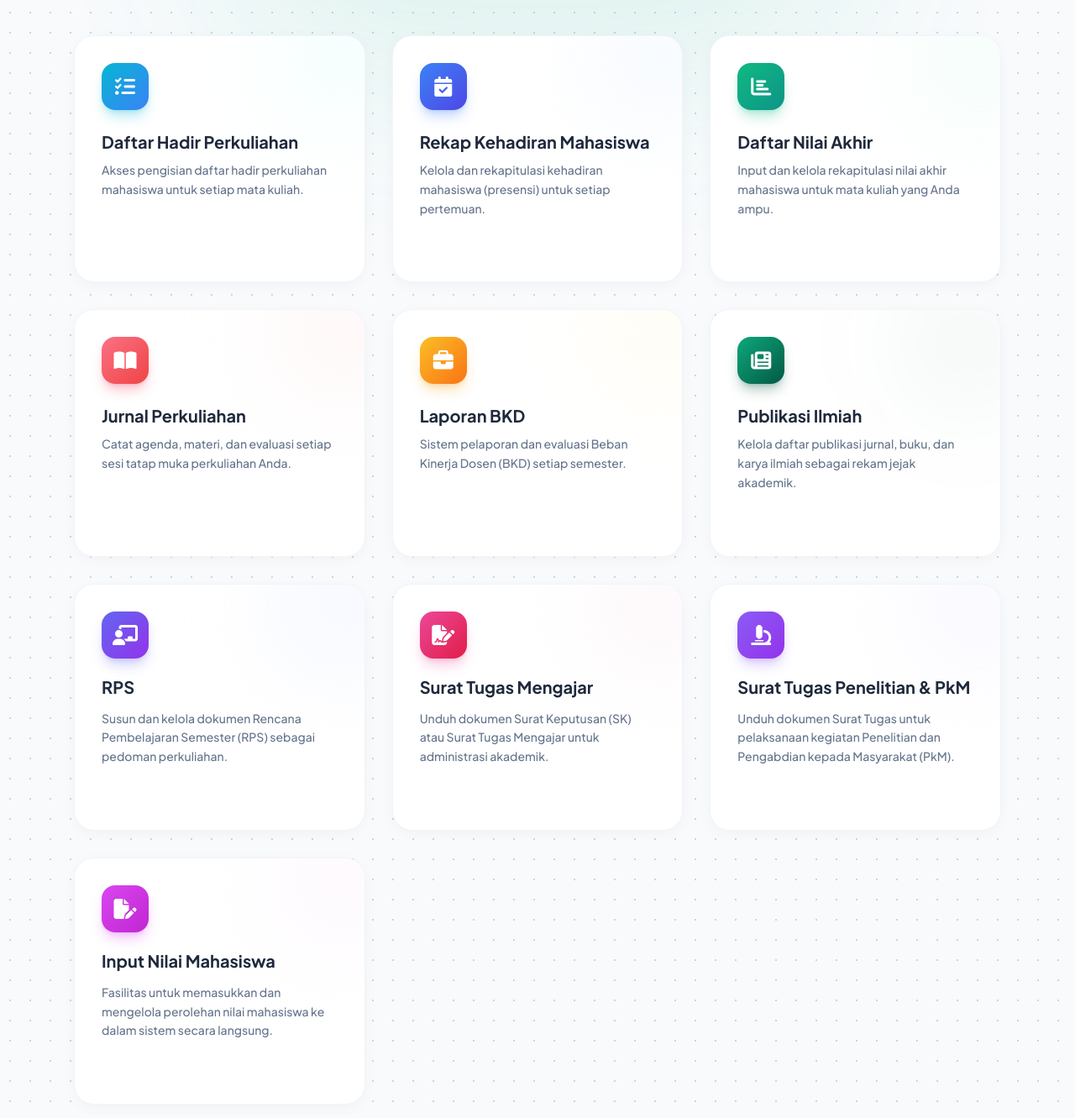
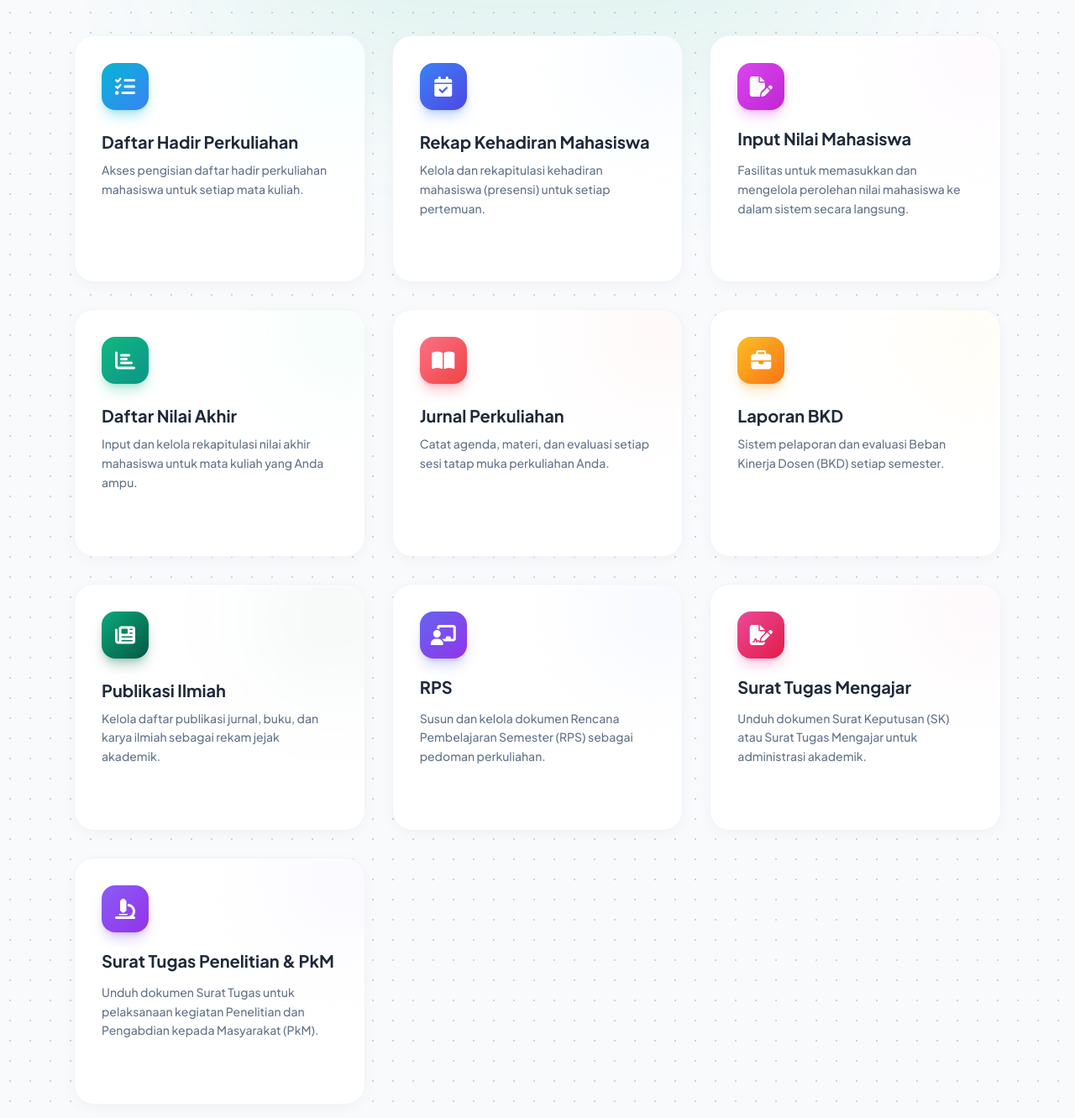
Before and after one commit to perkuliahanonline123-droid/akademikstaiis, a plain HTML site: page pintasandosen.html in a window 1280 px wide. Shown: the part 309-1640 px from the top of the page at 84% size. Drawn offline with nearby package versions, Linux system fonts and the light colour scheme.

Commit message:
Update pintasandosen.html

```diff
--- a/pintasandosen.html
+++ b/pintasandosen.html
@@ -52,7 +52,7 @@
         .delay-700 { animation-delay: 700ms; }
         .delay-800 { animation-delay: 800ms; }
         .delay-900 { animation-delay: 900ms; }
-        .delay-1000 { animation-delay: 1000ms; } /* Tambahan delay untuk card ke-10 */
+        .delay-1000 { animation-delay: 1000ms; }
 
         .glass-header {
             background: rgba(255, 255, 255, 0.85);
@@ -115,8 +115,21 @@
                 </div>
             </a>
 
-            <!-- 3. Daftar Nilai Akhir -->
-            <a href="https://akademikstaiis.vercel.app/nilaikelas.html" target="_blank" class="group block bg-white rounded-3xl p-6 md:p-8 border border-slate-100 shadow-[0_4px_20px_-4px_rgba(0,0,0,0.05)] hover:shadow-[0_15px_30px_-5px_rgba(4,88,68,0.15)] hover:-translate-y-2 transition-all duration-300 animate-fade-in-up delay-300 relative overflow-hidden">
+            <!-- 3. Input Nilai Mahasiswa (DIPINDAH KE SINI) -->
+            <a href="https://sijillat.vercel.app/inputnilai.html" target="_blank" class="group block bg-white rounded-3xl p-6 md:p-8 border border-slate-100 shadow-[0_4px_20px_-4px_rgba(0,0,0,0.05)] hover:shadow-[0_15px_30px_-5px_rgba(4,88,68,0.15)] hover:-translate-y-2 transition-all duration-300 animate-fade-in-up delay-300 relative overflow-hidden">
+                <div class="absolute top-0 right-0 w-32 h-32 bg-fuchsia-50 rounded-full blur-3xl group-hover:bg-fuchsia-100 transition-colors duration-500 -mr-10 -mt-10"></div>
+                <div class="w-14 h-14 rounded-2xl bg-gradient-to-br from-fuchsia-500 to-fuchsia-600 text-white flex items-center justify-center text-2xl shadow-lg shadow-fuchsia-500/30 mb-5 relative z-10 group-hover:scale-110 transition-transform duration-300">
+                    <i class="fa-solid fa-file-pen"></i>
+                </div>
+                <h3 class="text-xl font-bold text-slate-800 mb-3 relative z-10 group-hover:text-fuchsia-600 transition-colors">Input Nilai Mahasiswa</h3>
+                <p class="text-sm text-slate-500 font-medium leading-relaxed relative z-10">Fasilitas untuk memasukkan dan mengelola perolehan nilai mahasiswa ke dalam sistem secara langsung.</p>
+                <div class="mt-6 flex items-center text-fuchsia-600 text-sm font-bold opacity-0 group-hover:opacity-100 transform translate-x-[-10px] group-hover:translate-x-0 transition-all duration-300 relative z-10">
+                    Buka Layanan <i class="fa-solid fa-arrow-right ml-2"></i>
+                </div>
+            </a>
+
+            <!-- 4. Daftar Nilai Akhir -->
+            <a href="https://akademikstaiis.vercel.app/nilaikelas.html" target="_blank" class="group block bg-white rounded-3xl p-6 md:p-8 border border-slate-100 shadow-[0_4px_20px_-4px_rgba(0,0,0,0.05)] hover:shadow-[0_15px_30px_-5px_rgba(4,88,68,0.15)] hover:-translate-y-2 transition-all duration-300 animate-fade-in-up delay-400 relative overflow-hidden">
                 <div class="absolute top-0 right-0 w-32 h-32 bg-emerald-50 rounded-full blur-3xl group-hover:bg-emerald-100 transition-colors duration-500 -mr-10 -mt-10"></div>
                 <div class="w-14 h-14 rounded-2xl bg-gradient-to-br from-emerald-500 to-teal-600 text-white flex items-center justify-center text-2xl shadow-lg shadow-emerald-500/30 mb-6 relative z-10 group-hover:scale-110 transition-transform duration-300">
                     <i class="fa-solid fa-chart-bar"></i>
@@ -128,8 +141,8 @@
                 </div>
             </a>
 
-            <!-- 4. Jurnal Perkuliahan -->
-            <a href="https://akademikstaiis.vercel.app/jurnal.html" target="_blank" class="group block bg-white rounded-3xl p-6 md:p-8 border border-slate-100 shadow-[0_4px_20px_-4px_rgba(0,0,0,0.05)] hover:shadow-[0_15px_30px_-5px_rgba(4,88,68,0.15)] hover:-translate-y-2 transition-all duration-300 animate-fade-in-up delay-400 relative overflow-hidden">
+            <!-- 5. Jurnal Perkuliahan -->
+            <a href="https://akademikstaiis.vercel.app/jurnal.html" target="_blank" class="group block bg-white rounded-3xl p-6 md:p-8 border border-slate-100 shadow-[0_4px_20px_-4px_rgba(0,0,0,0.05)] hover:shadow-[0_15px_30px_-5px_rgba(4,88,68,0.15)] hover:-translate-y-2 transition-all duration-300 animate-fade-in-up delay-500 relative overflow-hidden">
                 <div class="absolute top-0 right-0 w-32 h-32 bg-rose-50 rounded-full blur-3xl group-hover:bg-rose-100 transition-colors duration-500 -mr-10 -mt-10"></div>
                 <div class="w-14 h-14 rounded-2xl bg-gradient-to-br from-rose-400 to-red-500 text-white flex items-center justify-center text-2xl shadow-lg shadow-rose-500/30 mb-6 relative z-10 group-hover:scale-110 transition-transform duration-300">
                     <i class="fa-solid fa-book-open"></i>
@@ -141,8 +154,8 @@
                 </div>
             </a>
 
-            <!-- 5. Laporan BKD -->
-            <a href="https://dosenstaiis.vercel.app/" target="_blank" class="group block bg-white rounded-3xl p-6 md:p-8 border border-slate-100 shadow-[0_4px_20px_-4px_rgba(0,0,0,0.05)] hover:shadow-[0_15px_30px_-5px_rgba(4,88,68,0.15)] hover:-translate-y-2 transition-all duration-300 animate-fade-in-up delay-500 relative overflow-hidden">
+            <!-- 6. Laporan BKD -->
+            <a href="https://dosenstaiis.vercel.app/" target="_blank" class="group block bg-white rounded-3xl p-6 md:p-8 border border-slate-100 shadow-[0_4px_20px_-4px_rgba(0,0,0,0.05)] hover:shadow-[0_15px_30px_-5px_rgba(4,88,68,0.15)] hover:-translate-y-2 transition-all duration-300 animate-fade-in-up delay-600 relative overflow-hidden">
                 <div class="absolute top-0 right-0 w-32 h-32 bg-amber-50 rounded-full blur-3xl group-hover:bg-amber-100 transition-colors duration-500 -mr-10 -mt-10"></div>
                 <div class="w-14 h-14 rounded-2xl bg-gradient-to-br from-amber-400 to-orange-500 text-white flex items-center justify-center text-2xl shadow-lg shadow-amber-500/30 mb-6 relative z-10 group-hover:scale-110 transition-transform duration-300">
                     <i class="fa-solid fa-briefcase"></i>
@@ -154,8 +167,8 @@
                 </div>
             </a>
 
-            <!-- 6. Publikasi Ilmiah -->
-            <a href="https://dosenstaiis.vercel.app/publikasi.html" target="_blank" class="group block bg-white rounded-3xl p-6 md:p-8 border border-slate-100 shadow-[0_4px_20px_-4px_rgba(0,0,0,0.05)] hover:shadow-[0_15px_30px_-5px_rgba(4,88,68,0.15)] hover:-translate-y-2 transition-all duration-300 animate-fade-in-up delay-600 relative overflow-hidden">
+            <!-- 7. Publikasi Ilmiah -->
+            <a href="https://dosenstaiis.vercel.app/publikasi.html" target="_blank" class="group block bg-white rounded-3xl p-6 md:p-8 border border-slate-100 shadow-[0_4px_20px_-4px_rgba(0,0,0,0.05)] hover:shadow-[0_15px_30px_-5px_rgba(4,88,68,0.15)] hover:-translate-y-2 transition-all duration-300 animate-fade-in-up delay-700 relative overflow-hidden">
                 <div class="absolute top-0 right-0 w-40 h-40 bg-[#045844]/5 rounded-full blur-3xl group-hover:bg-[#0ba97b]/10 transition-colors duration-500 -mr-10 -mt-10"></div>
                 <div class="w-14 h-14 rounded-2xl bg-gradient-to-br from-[#0ba97b] to-[#045844] text-white flex items-center justify-center text-2xl shadow-lg shadow-[#045844]/30 mb-6 relative z-10 group-hover:scale-110 transition-transform duration-300">
                     <i class="fa-solid fa-newspaper"></i>
@@ -167,8 +180,8 @@
                 </div>
             </a>
 
-            <!-- 7. RPS -->
-            <a href="https://dosenstaiis.vercel.app/rps.html" target="_blank" class="group block bg-white rounded-3xl p-6 md:p-8 border border-slate-100 shadow-[0_4px_20px_-4px_rgba(0,0,0,0.05)] hover:shadow-[0_15px_30px_-5px_rgba(4,88,68,0.15)] hover:-translate-y-2 transition-all duration-300 animate-fade-in-up delay-700 relative overflow-hidden">
+            <!-- 8. RPS -->
+            <a href="https://dosenstaiis.vercel.app/rps.html" target="_blank" class="group block bg-white rounded-3xl p-6 md:p-8 border border-slate-100 shadow-[0_4px_20px_-4px_rgba(0,0,0,0.05)] hover:shadow-[0_15px_30px_-5px_rgba(4,88,68,0.15)] hover:-translate-y-2 transition-all duration-300 animate-fade-in-up delay-800 relative overflow-hidden">
                 <div class="absolute top-0 right-0 w-32 h-32 bg-indigo-50 rounded-full blur-3xl group-hover:bg-indigo-100 transition-colors duration-500 -mr-10 -mt-10"></div>
                 <div class="w-14 h-14 rounded-2xl bg-gradient-to-br from-indigo-500 to-purple-600 text-white flex items-center justify-center text-2xl shadow-lg shadow-indigo-500/30 mb-5 relative z-10 group-hover:scale-110 transition-transform duration-300">
                     <i class="fa-solid fa-chalkboard-user"></i>
@@ -180,8 +193,8 @@
                 </div>
             </a>
 
-            <!-- 8. Surat Tugas Mengajar -->
-            <a href="https://drive.google.com/drive/folders/1t8qr9wLFla1MVWhz7xeNZvEQcM01N14T?usp=sharing" target="_blank" class="group block bg-white rounded-3xl p-6 md:p-8 border border-slate-100 shadow-[0_4px_20px_-4px_rgba(0,0,0,0.05)] hover:shadow-[0_15px_30px_-5px_rgba(4,88,68,0.15)] hover:-translate-y-2 transition-all duration-300 animate-fade-in-up delay-800 relative overflow-hidden">
+            <!-- 9. Surat Tugas Mengajar -->
+            <a href="https://drive.google.com/drive/folders/1t8qr9wLFla1MVWhz7xeNZvEQcM01N14T?usp=sharing" target="_blank" class="group block bg-white rounded-3xl p-6 md:p-8 border border-slate-100 shadow-[0_4px_20px_-4px_rgba(0,0,0,0.05)] hover:shadow-[0_15px_30px_-5px_rgba(4,88,68,0.15)] hover:-translate-y-2 transition-all duration-300 animate-fade-in-up delay-900 relative overflow-hidden">
                 <div class="absolute top-0 right-0 w-32 h-32 bg-pink-50 rounded-full blur-3xl group-hover:bg-pink-100 transition-colors duration-500 -mr-10 -mt-10"></div>
                 <div class="w-14 h-14 rounded-2xl bg-gradient-to-br from-pink-500 to-rose-600 text-white flex items-center justify-center text-2xl shadow-lg shadow-pink-500/30 mb-5 relative z-10 group-hover:scale-110 transition-transform duration-300">
                     <i class="fa-solid fa-file-signature"></i>
@@ -193,8 +206,8 @@
                 </div>
             </a>
 
-            <!-- 9. Surat Tugas Penelitian dan PkM -->
-            <a href="https://drive.google.com/drive/folders/199vPMILIVewt9Opy_Fu3y6HPpXkg10Xh" target="_blank" class="group block bg-white rounded-3xl p-6 md:p-8 border border-slate-100 shadow-[0_4px_20px_-4px_rgba(0,0,0,0.05)] hover:shadow-[0_15px_30px_-5px_rgba(4,88,68,0.15)] hover:-translate-y-2 transition-all duration-300 animate-fade-in-up delay-900 relative overflow-hidden">
+            <!-- 10. Surat Tugas Penelitian dan PkM -->
+            <a href="https://drive.google.com/drive/folders/199vPMILIVewt9Opy_Fu3y6HPpXkg10Xh" target="_blank" class="group block bg-white rounded-3xl p-6 md:p-8 border border-slate-100 shadow-[0_4px_20px_-4px_rgba(0,0,0,0.05)] hover:shadow-[0_15px_30px_-5px_rgba(4,88,68,0.15)] hover:-translate-y-2 transition-all duration-300 animate-fade-in-up delay-1000 relative overflow-hidden">
                 <div class="absolute top-0 right-0 w-32 h-32 bg-violet-50 rounded-full blur-3xl group-hover:bg-violet-100 transition-colors duration-500 -mr-10 -mt-10"></div>
                 <div class="w-14 h-14 rounded-2xl bg-gradient-to-br from-violet-500 to-purple-600 text-white flex items-center justify-center text-2xl shadow-lg shadow-violet-500/30 mb-5 relative z-10 group-hover:scale-110 transition-transform duration-300">
                     <i class="fa-solid fa-microscope"></i>
@@ -202,19 +215,6 @@
                 <h3 class="text-xl font-bold text-slate-800 mb-3 relative z-10 group-hover:text-violet-600 transition-colors">Surat Tugas Penelitian & PkM</h3>
                 <p class="text-sm text-slate-500 font-medium leading-relaxed relative z-10">Unduh dokumen Surat Tugas untuk pelaksanaan kegiatan Penelitian dan Pengabdian kepada Masyarakat (PkM).</p>
                 <div class="mt-6 flex items-center text-violet-600 text-sm font-bold opacity-0 group-hover:opacity-100 transform translate-x-[-10px] group-hover:translate-x-0 transition-all duration-300 relative z-10">
-                    Buka Layanan <i class="fa-solid fa-arrow-right ml-2"></i>
-                </div>
-            </a>
-
-            <!-- 10. MENU BARU: Input Nilai Mahasiswa -->
-            <a href="https://sijillat.vercel.app/inputnilai.html" target="_blank" class="group block bg-white rounded-3xl p-6 md:p-8 border border-slate-100 shadow-[0_4px_20px_-4px_rgba(0,0,0,0.05)] hover:shadow-[0_15px_30px_-5px_rgba(4,88,68,0.15)] hover:-translate-y-2 transition-all duration-300 animate-fade-in-up delay-1000 relative overflow-hidden">
-                <div class="absolute top-0 right-0 w-32 h-32 bg-fuchsia-50 rounded-full blur-3xl group-hover:bg-fuchsia-100 transition-colors duration-500 -mr-10 -mt-10"></div>
-                <div class="w-14 h-14 rounded-2xl bg-gradient-to-br from-fuchsia-500 to-fuchsia-600 text-white flex items-center justify-center text-2xl shadow-lg shadow-fuchsia-500/30 mb-5 relative z-10 group-hover:scale-110 transition-transform duration-300">
-                    <i class="fa-solid fa-file-pen"></i>
-                </div>
-                <h3 class="text-xl font-bold text-slate-800 mb-3 relative z-10 group-hover:text-fuchsia-600 transition-colors">Input Nilai Mahasiswa</h3>
-                <p class="text-sm text-slate-500 font-medium leading-relaxed relative z-10">Fasilitas untuk memasukkan dan mengelola perolehan nilai mahasiswa ke dalam sistem secara langsung.</p>
-                <div class="mt-6 flex items-center text-fuchsia-600 text-sm font-bold opacity-0 group-hover:opacity-100 transform translate-x-[-10px] group-hover:translate-x-0 transition-all duration-300 relative z-10">
                     Buka Layanan <i class="fa-solid fa-arrow-right ml-2"></i>
                 </div>
             </a>
```
